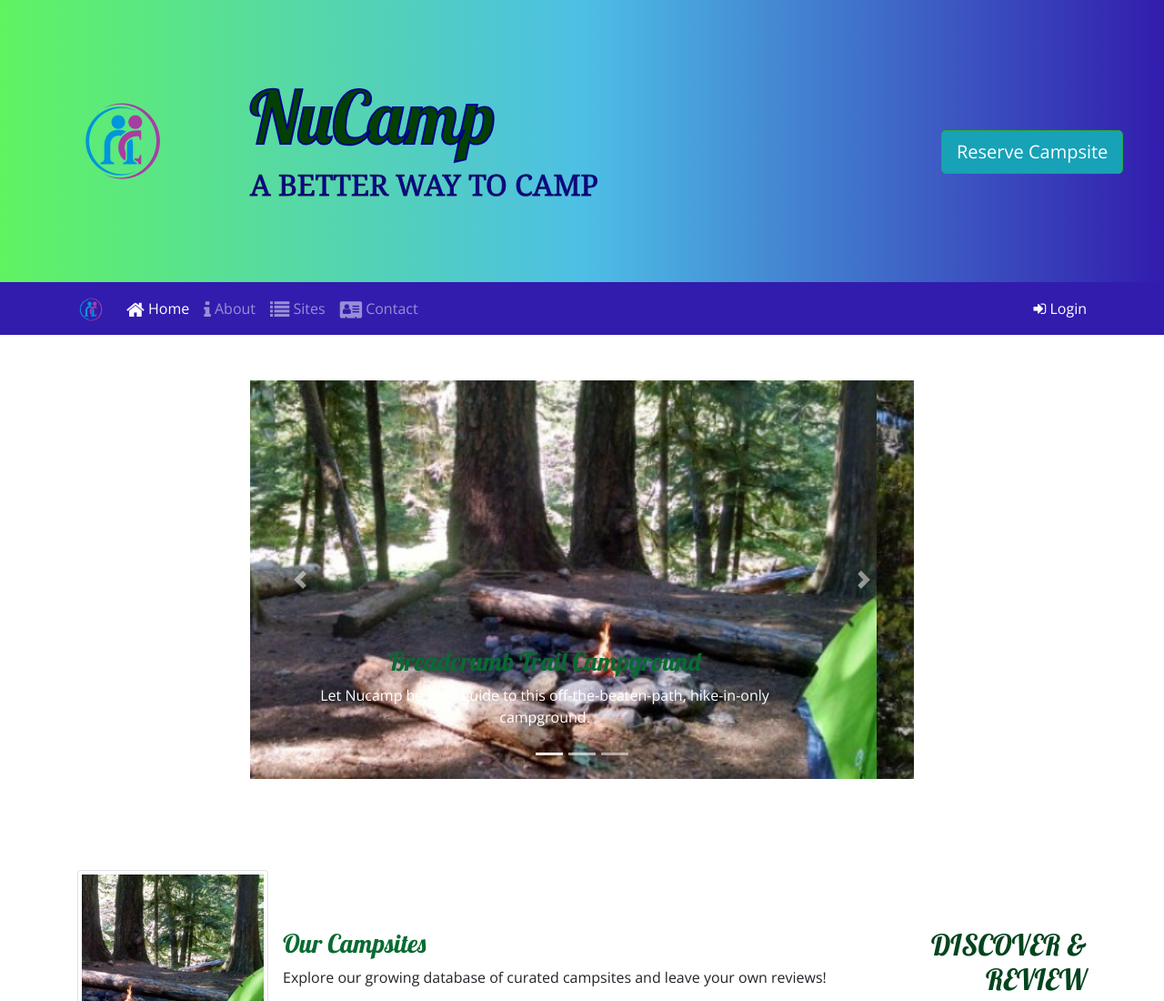
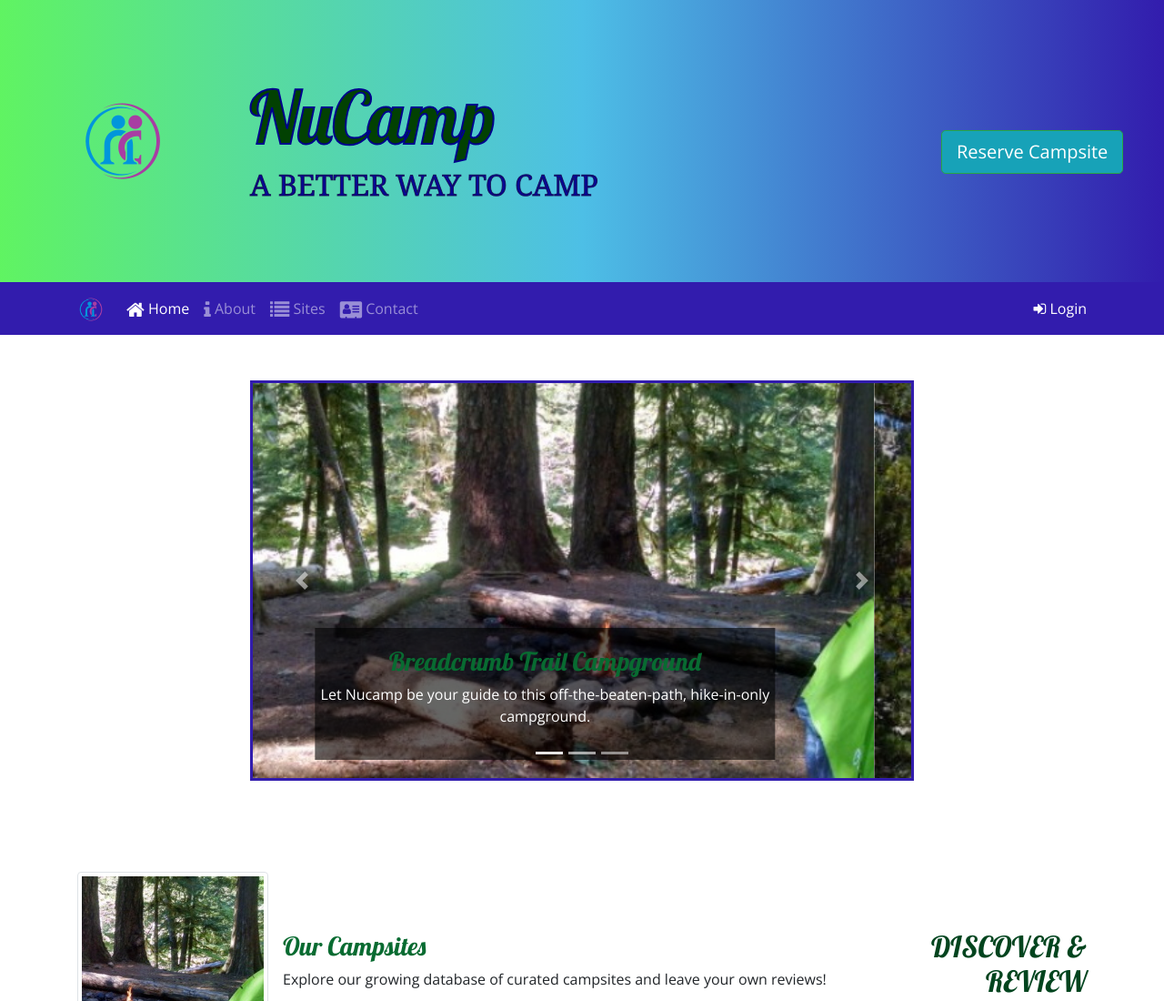
Before and after one commit to mbonzi/Bootstrap, a website: page index.html in a window 1280 px wide. Shown: the top 1100 px of the page at 91% size. Drawn offline with nearby package versions, Linux system fonts and the light colour scheme; a web font is replaced by a local one.

Commit message:
css to carousel

```diff
--- a/CSS/styles.css
+++ b/CSS/styles.css
@@ -62,3 +62,11 @@ a:hover {
     text-decoration: none;
     color: rgb(8, 107, 49);
 }
+
+.carousel-caption {
+    background-color: rgba(0,0,0,0.6);
+}
+
+.carousel {
+    border: #321cad solid ;
+}
```
